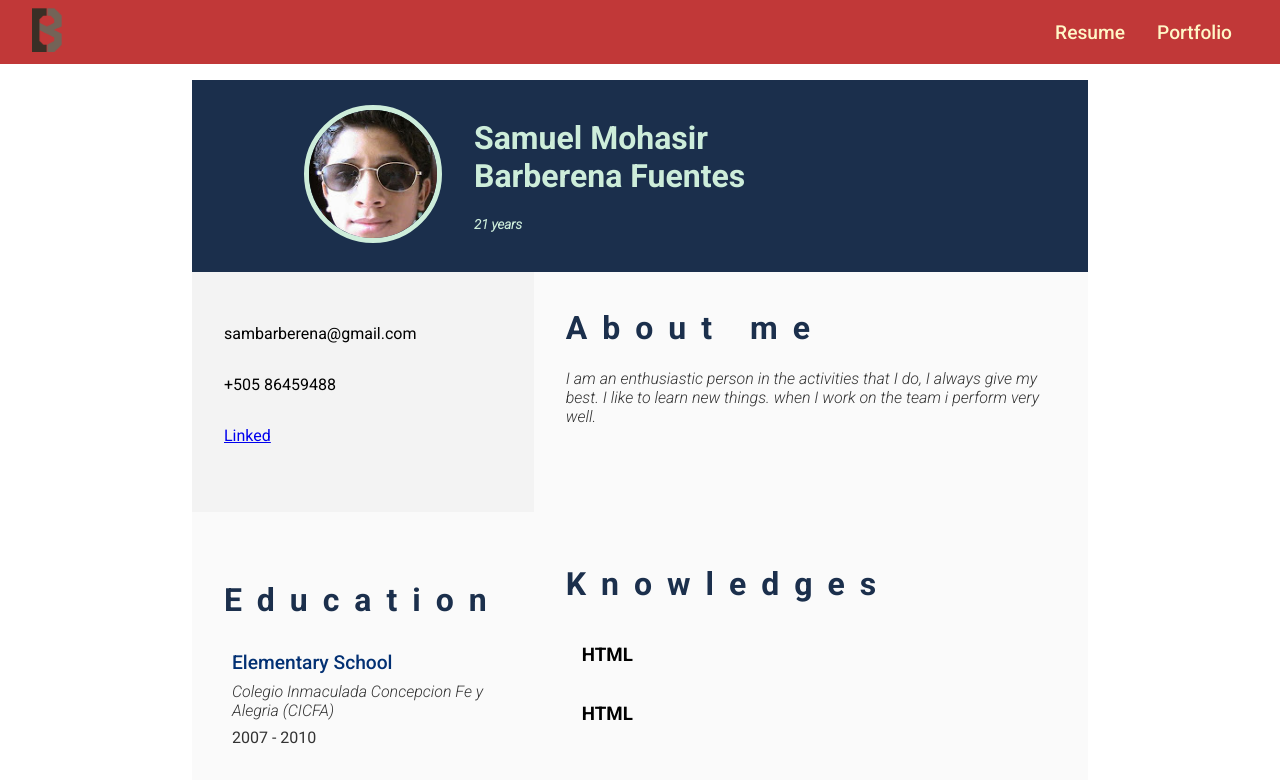
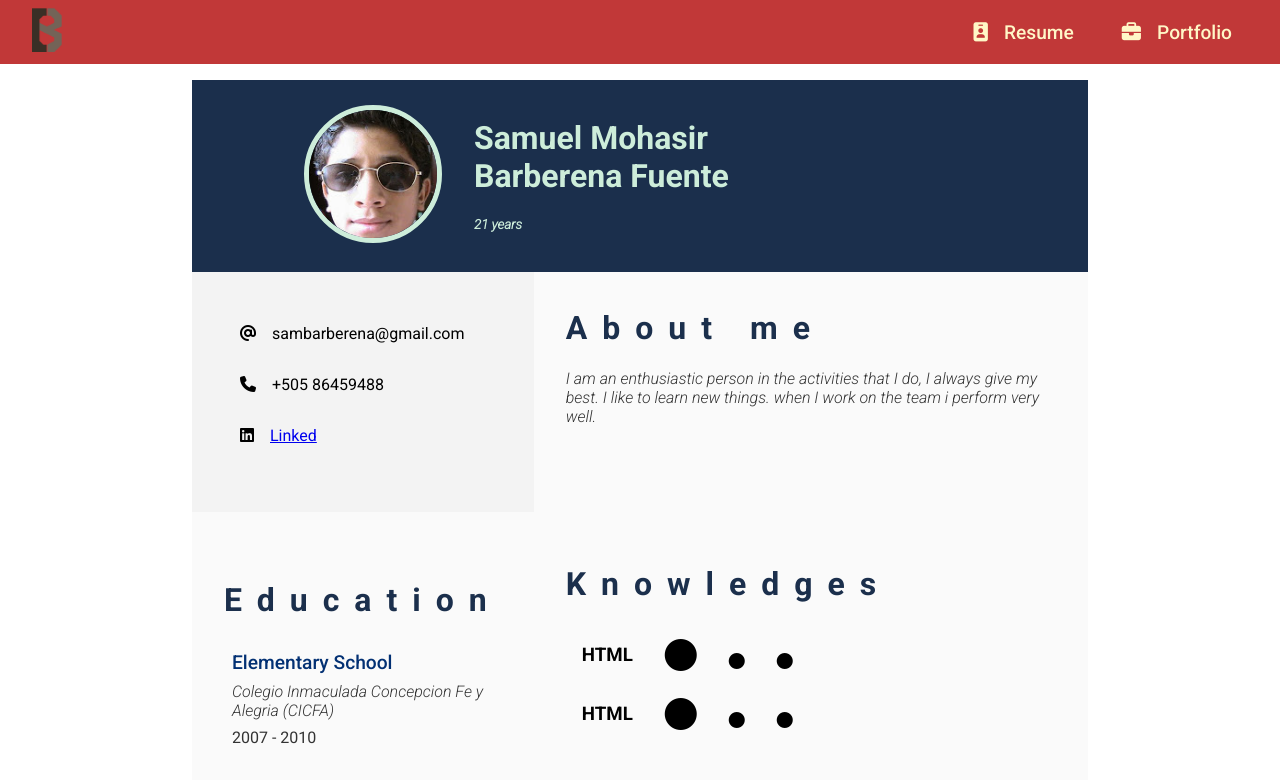
Before and after one commit to SamBarFu/SBPortfolio, a React (Create React App) app in the folder sbportfolio/: page / in a window 1280 px wide. Shown: the top 780 px of the page. Built offline with nearby package versions, Linux system fonts and the light colour scheme; the HTML template or start-up script is replaced by a standard one.

Commit message:
optimizando el codigo un poco

```diff
--- a/sbportfolio/public/index.html
+++ b/sbportfolio/public/index.html
@@ -39,5 +39,6 @@
       To begin the development, run `npm start` or `yarn start`.
       To create a production bundle, use `npm run build` or `yarn build`.
     -->
+    <script src="https://kit.fontawesome.com/2edbb78237.js" crossorigin="anonymous"></script>
   </body>
 </html>
--- a/sbportfolio/src/App.css
+++ b/sbportfolio/src/App.css
@@ -129,3 +129,9 @@
 .subtitle{
     margin-right: 1rem;
 }
+
+/* icons */
+
+.fas, .fab{
+    margin: 0 1rem;
+}
--- a/sbportfolio/src/App.js
+++ b/sbportfolio/src/App.js
@@ -1,7 +1,7 @@
 import React from 'react';
 import './App.css';
 
-import Navbar from './components/Navbar.js'
+import Navbar from './components/Navbar.jsx'
 import Resume from './components/resume/Resume.js'
 
 function App() {
--- /dev/null
+++ b/sbportfolio/src/InfoResume.json
@@ -0,0 +1,46 @@
+{
+    "name": "Samuel Mohasir",
+    "last": "Barberena Fuente",
+    "age": "21",
+    "email": "sambarberena@gmail.com",
+    "numberPhone": "+505 86459488",
+    "social": [
+        {
+            "network":"Linked",
+            "url":"https://www.linkedin.com/in/sambarfu/"
+        },
+        {
+            "network":"Facebook",
+            "url":""
+        },
+        {
+            "network":"Twitter",
+            "url":""
+        },
+        {
+            "network":"Instagram",
+            "url":""
+        },
+        {
+            "network":"Github",
+            "url":""
+        }
+    ],
+    "education": [
+        {
+            "name": "Elementary School",
+            "school": "Colegio Inmaculada Concepcion Fe y Alegria (CICFA)",
+            "lapse": "2007 - 2010"
+        },
+        {
+            "name": "High School",
+            "school":"Colegio Inmaculada Concepcion Fe y Alegria (CICFA)",
+            "lapse": "2011 - 2016"
+        },
+        {
+            "name": "Systems Engineering",
+            "school": "Universidad Nacional de Ingenieria",
+            "lapse": "2016 - present (5th)"
+        }
+    ]
+}
--- a/sbportfolio/src/components/Navbar.js
+++ b/sbportfolio/src/components/Navbar.jsx
@@ -9,8 +9,8 @@ class Navbar extends Component {
                     <img src={logo} alt="logo_SB"/>
                 </div>
                 <div className="nav-items">
-                    <a href="#">Resume</a>
-                    <a href="#">Portfolio</a>
+                    <a href="#"><i class="fas fa-id-badge"></i>Resume</a>
+                    <a href="#"><i class="fas fa-briefcase"></i>Portfolio</a>
                  </div>
             </header>
         </div>
--- a/sbportfolio/src/components/resume/Info.js
+++ /dev/null
@@ -1,15 +0,0 @@
-import React, { Component } from 'react';
-
-class Info extends Component {
-    render() {
-        return <div className="cont-info">
-            <div>
-                <p><span>sambarberena@gmail.com</span></p>
-                <p><span>+505 86459488</span></p>
-                <p><span> <a href="https://www.linkedin.com/in/sambarfu/">Linked</a> </span></p>
-            </div>
-        </div>
-    }
-}
-
-export default Info
--- /dev/null
+++ b/sbportfolio/src/components/resume/Info.jsx
@@ -0,0 +1,15 @@
+import React, { Component } from 'react';
+
+class Info extends Component {
+    render() {
+        return <div className="cont-info">
+            <div>
+                <p><span><i class="fas fa-at"></i>sambarberena@gmail.com</span></p>
+                <p><span><i class="fas fa-phone"></i>+505 86459488</span></p>
+                <p><span><i class="fab fa-linkedin"></i><a href="https://www.linkedin.com/in/sambarfu/">Linked</a> </span></p>
+            </div>
+        </div>
+    }
+}
+
+export default Info
--- a/sbportfolio/src/components/resume/Knowledge.js
+++ b/sbportfolio/src/components/resume/Knowledge.jsx
@@ -12,7 +12,9 @@ class Knowledges extends Component {
         return <div className="knowledges">
             <h3 className="subtitle">{this.props.name}</h3>
             <span>
-                {this.levelKnowledge()}
+                <i class="fas fa-circle fa-2x"></i>
+                <i class="fas fa-circle"></i>
+                <i class="fas fa-circle"></i>
             </span>
         </div>
     }
--- a/sbportfolio/src/components/resume/Resume.js
+++ b/sbportfolio/src/components/resume/Resume.js
@@ -1,13 +1,22 @@
 import React, { Component } from 'react'
+
+//components import
+import Info from './Info.jsx'
+import About from './About.jsx'
+import Education from './Education.jsx'
+import Knowledge from './Knowledge.jsx'
+import Language from './Lenguages.jsx'
+
+//assets import
+import InfoResume from '../../InfoResume.json'
 import photo from '../../img/sam-photo.jpg'
 
-import Info from './Info.js'
-import About from './About.js'
-import Education from './Education.js'
-import Knowledge from './Knowledge.js'
-import Language from './Lenguages.js'
+class Resume extends Component {
 
-class Resume extends Component {
+    constructor(props){
+        super(props)
+        this.infoResume=InfoResume
+    }
 
     render() {
         return <div className="cont-resume">
@@ -16,8 +25,8 @@ class Resume extends Component {
                     <img src={photo} alt="profile_photo"></img>
                 </div>
                 <div className="name">
-                    <h1>Samuel Mohasir<br/>Barberena Fuentes</h1>
-                    <h5><i>21 years</i></h5>
+                    <h1>{this.infoResume.name}<br/>{this.infoResume.last}</h1>
+                    <h5><i> {this.infoResume.age} years</i></h5>
                 </div>
             </div>
             <div className="resume-body">
@@ -25,9 +34,11 @@ class Resume extends Component {
                 <About />
                 <div className="cont-education">
                     <h1 className="title">Education</h1>
-                    <Education name="Elementary School" school="Colegio Inmaculada Concepcion Fe y Alegria (CICFA)" lapse="2007 - 2010"/>
-                    <Education name="High School" school="Colegio Inmaculada Concepcion Fe y Alegria (CICFA)" lapse="2011 - 2016"/>
-                    <Education name="Systems Engineering" school="Universidad Nacional de Ingenieria" lapse="2016 - present (5th)"/>
+                    <div>
+                        {this.infoResume.education.map( (value, index) => {
+                            return <Education name={value.name} school={value.school} lapse={value.lapse} key={index}/>
+                        })}
+                    </div>
                 </div>
                 <div>
                     <div className="cont-knowledges">
```
Also changed, not shown: sbportfolio/src/components/resume/About.jsx (renamed from sbportfolio/src/components/resume/About.js), sbportfolio/src/components/resume/Education.jsx (renamed from sbportfolio/src/components/resume/Education.js), sbportfolio/src/components/resume/Lenguages.jsx (renamed from sbportfolio/src/components/resume/Lenguages.js).
